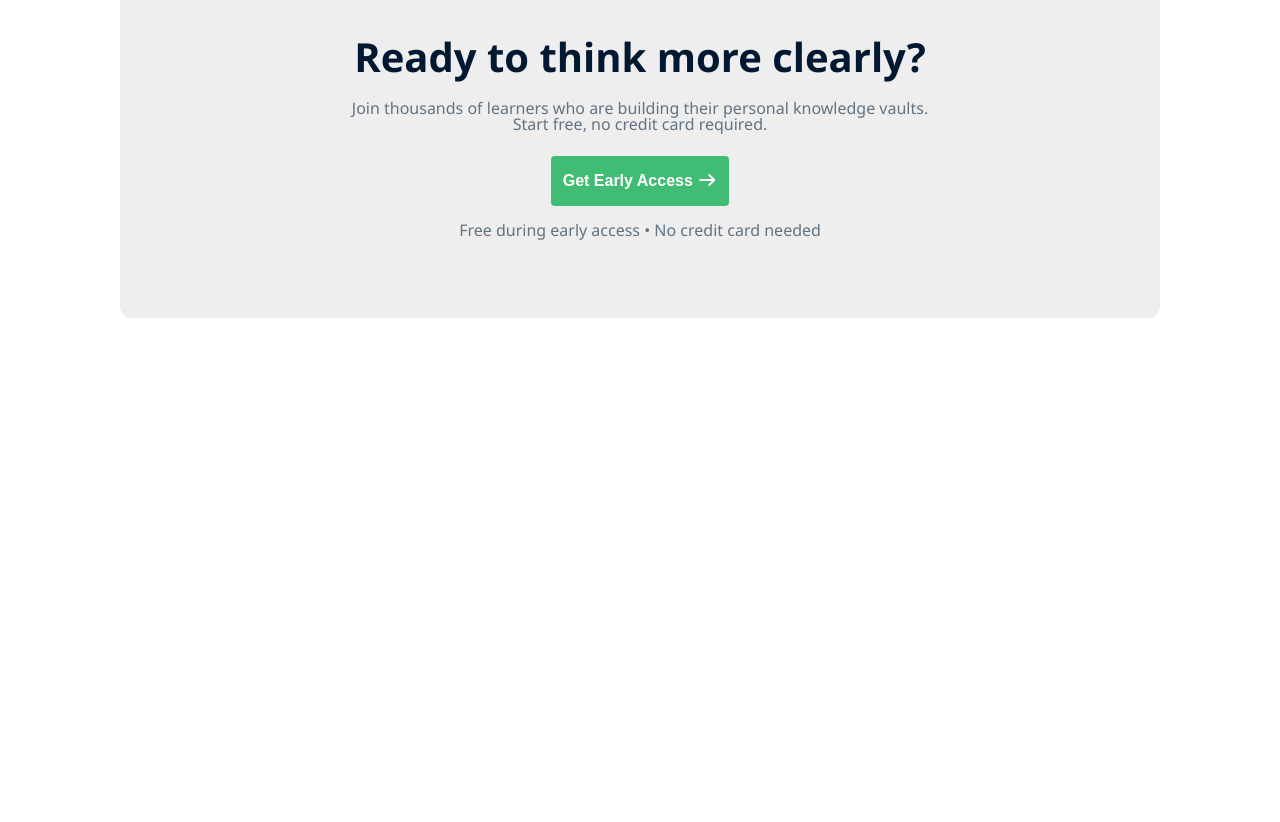
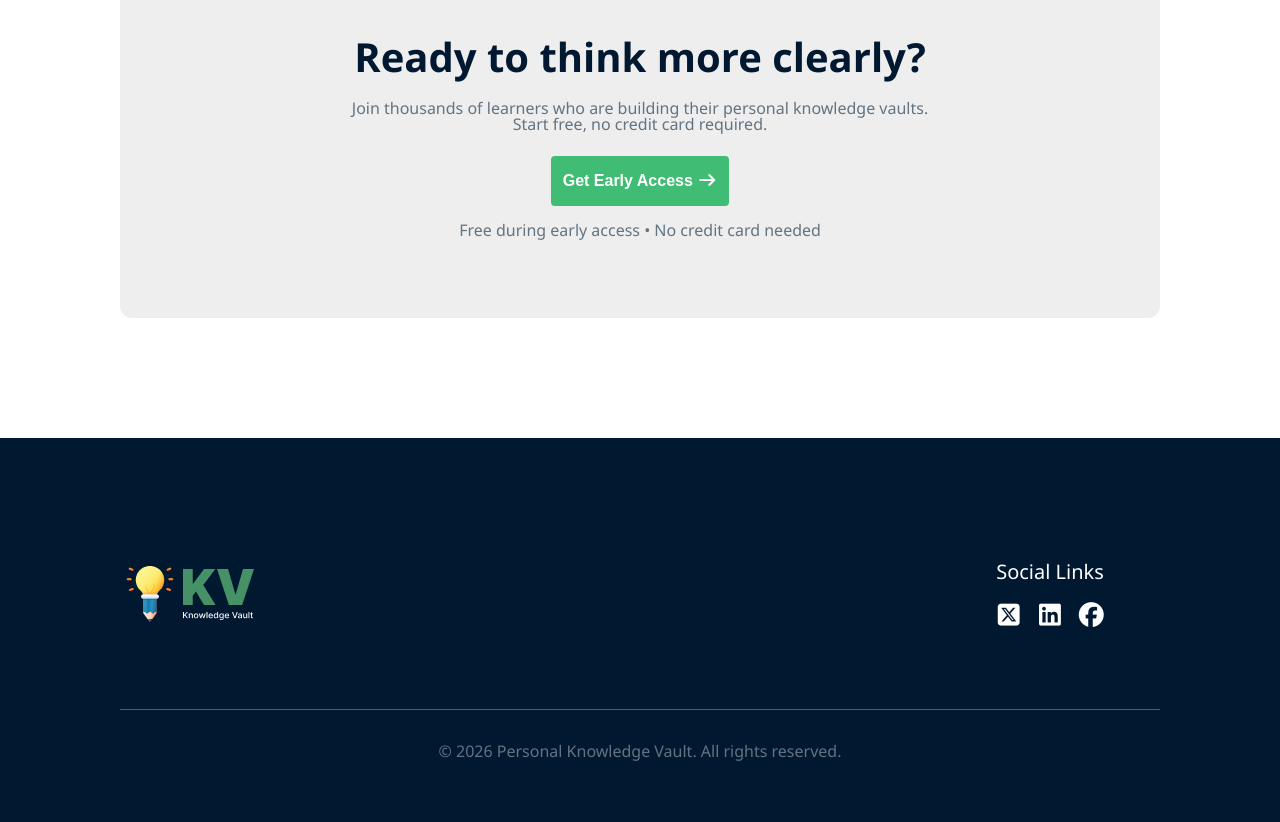
Before and after one commit to AMIRUL1104/Knowledge-Vault-Main, a plain HTML site: page index.html in a window 1280 px wide. Shown: the part 2201-3023 px from the top of the page. Before the commit the page ends 2639 px from the top, so only its background shows below. Drawn offline with Linux system fonts and the light colour scheme.

Commit message:
footer complete

```diff
--- a/index.html
+++ b/index.html
@@ -130,5 +130,22 @@
         </div>
       </section>
     </main>
+    <footer>
+      <div class="boxOne">
+        <img src="./assets/logo-footer.png" alt="image">
+        <div class="sociaLinks">
+          <p>social links</p>
+          <ul>
+            <li><a href="#"><i class="fa-brands fa-square-x-twitter"></i></a></li>
+            <li><a href="#"><i class="fa-brands fa-linkedin"></i></a></li>
+            <li><a href="#"><i class="fa-brands fa-facebook"></i></a></li>
+          </ul>
+        </div>
+      </div>
+      <hr>
+      <div class="copyrightmsg">
+        <p>&copy; 2026 Personal Knowledge Vault. All rights reserved.</p>
+      </div>
+    </footer>
   </body>
 </html>
--- a/style/style.css
+++ b/style/style.css
@@ -268,3 +268,54 @@ body{
     line-height: 16px;
     margin-top: 16px;
 }
+
+footer{
+    background-color: #001931;
+    padding: 120px 120px 60px;
+    color: #627382;
+
+}
+footer .boxOne{
+     display: flex;
+    align-items: center;
+    justify-content: space-between;
+    flex-direction: row;
+    margin-bottom: 80px;
+}
+footer .sociaLinks ul{
+    display: flex;
+    gap: 10px;
+    align-items: center;
+    justify-content: space-between;
+    list-style: none;
+}
+footer .sociaLinks p{
+     font-size: 20px;
+     text-transform: capitalize;
+     color: #FFFFFF;
+     line-height: 28px;
+     margin-bottom: 16px;
+}
+
+footer .sociaLinks ul li i{
+      font-size: 25px;
+     color: #FFFFFF;
+       border-radius: 50%;
+}
+footer .sociaLinks {
+    display: flex;
+    flex-direction: column;
+    align-items: center;
+    justify-content: space-between;
+    width: 220px;
+}
+footer .copyrightmsg {
+    text-align: center;
+    margin-top: 30px;
+}
+
+footer hr {
+  border: none;
+  height: 0.5px;
+  background-color: #2a6397 ;
+}
```
